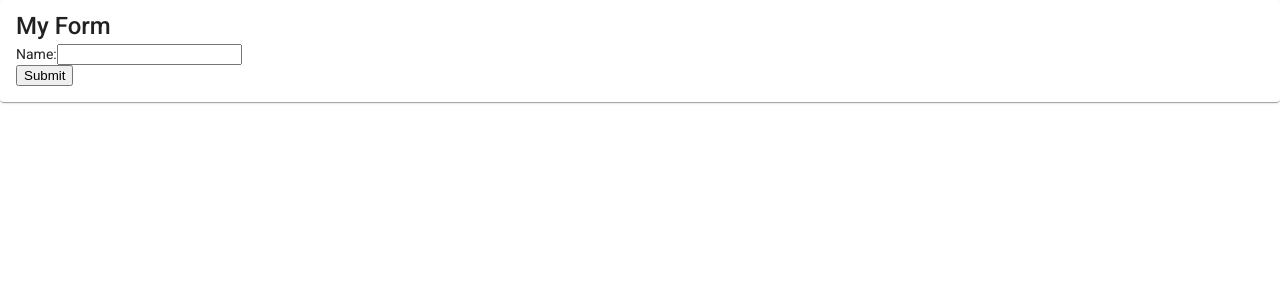
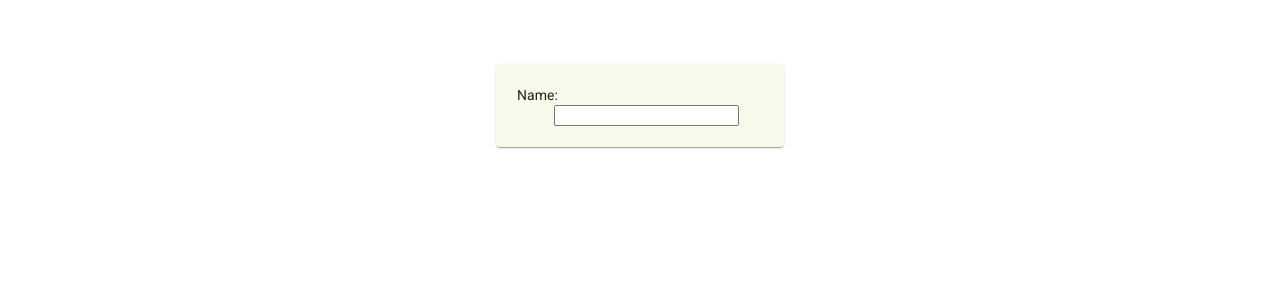
Before and after one commit to nordstromkristofer/TriviaAppKN, an Angular app in the folder triviaApp/: page /qform in a window 1280 px wide. Shown: the top 300 px of the page. Built offline with nearby package versions, Linux system fonts and the light colour scheme.

Commit message:
html styling 4 form

```diff
--- a/triviaApp/src/app/pages/quiz-form/quiz-form.component.css
+++ b/triviaApp/src/app/pages/quiz-form/quiz-form.component.css
@@ -0,0 +1,10 @@
+.quizcard {
+  margin: 0% auto;
+  width: 20%;
+  margin-top: 5%;
+  background-color: #f5f5dc8f;
+}
+
+.cardtitle {
+  display: none;
+}
--- a/triviaApp/src/app/pages/quiz-form/quiz-form.component.html
+++ b/triviaApp/src/app/pages/quiz-form/quiz-form.component.html
@@ -1,14 +1,14 @@
-<mat-card>
-  <mat-card-title>My Form</mat-card-title>
-  <mat-card-content>
+<mat-card class="quizcard">
+  <mat-card-title class="cardtitle">My Form</mat-card-title>
+  <mat-card-content style="padding: 2%;">
     <form>
-      <!-- Form fields go here -->
+
       <div>
         <label for="name">Name:</label>
-        <input type="text" id="name" name="name" [(ngModel)]="formData.name">
+        <input type="text" id="name" name="name" [(ngModel)]="formData.name" style="margin-left:15%;">
       </div>
-      <!-- More form fields -->
-      <button type="submit">Submit</button>
+
+      <button type="submit" style="display:none">Submit</button>
     </form>
   </mat-card-content>
 </mat-card>
--- a/triviaApp/src/app/pages/quiz-form/quiz-form.component.ts
+++ b/triviaApp/src/app/pages/quiz-form/quiz-form.component.ts
@@ -12,6 +12,8 @@ export class QuizFormComponent implements OnInit {
   onSubmit() {
   }
 
+
+
   constructor() { }
 
   ngOnInit(): void {
```
Also changed, not shown: 1 other file (tests, documents, lock files or other folders).
